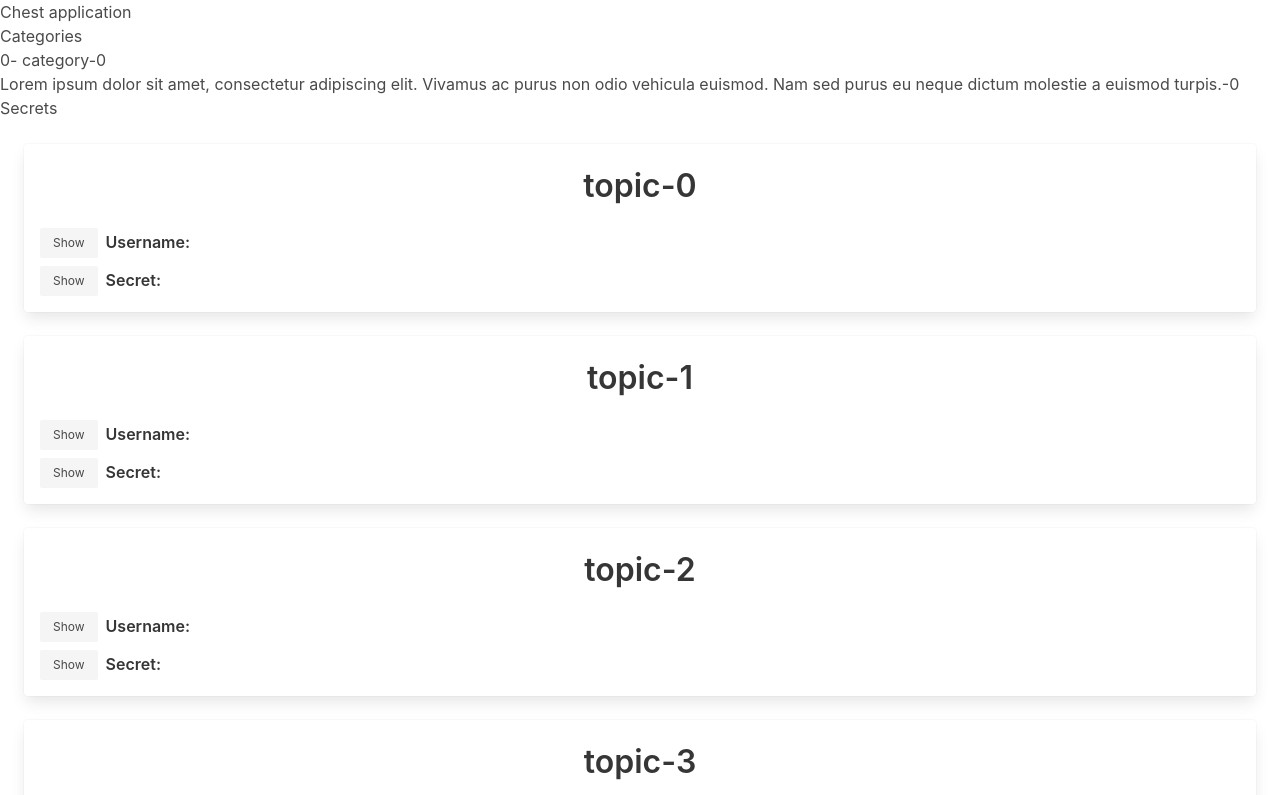
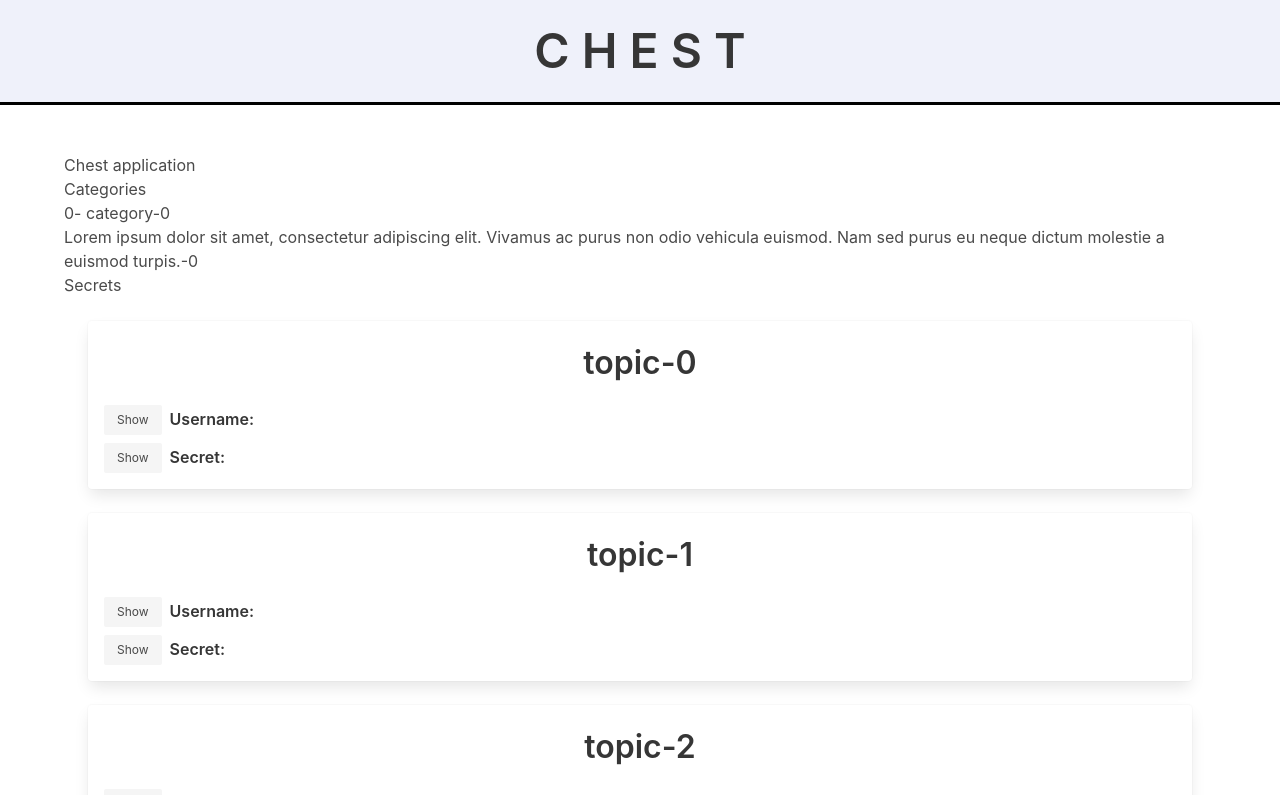
Before and after one commit to you97ssef/Vault, a Vue app: page / in a window 1280 px wide. Shown: the top 795 px of the page. Built offline with nearby package versions, Linux system fonts and the light colour scheme; what crypto-ts would draw is missing.

Commit message:
imported font awesome and bulma in the main

```diff
--- a/src/App.vue
+++ b/src/App.vue
@@ -1,14 +1,13 @@
+<template>
+    <Navbar></Navbar>
+    <section class="section">
+        <div class="container">
+            <RouterView />
+        </div>
+    </section>
+</template>
+
 <script setup lang="ts">
 import { RouterLink, RouterView } from 'vue-router'
+import Navbar from "./components/Navbar.vue";
 </script>
-
-<template>
-  <RouterView />
-</template>
-
-<style lang="scss">
-
-@charset "utf-8";
-@import "../node_modules/bulma/bulma.sass";
-
-</style>
--- a/src/main.ts
+++ b/src/main.ts
@@ -2,6 +2,9 @@ import { createApp } from "vue";
 import App from "./App.vue";
 import type { Config } from "./models/config";
 import router from "./router";
+
+import "../node_modules/bulma/bulma.sass";
+import "../node_modules/@fortawesome/fontawesome-free/css/all.min.css";
 
 const app = createApp(App);
 
```
